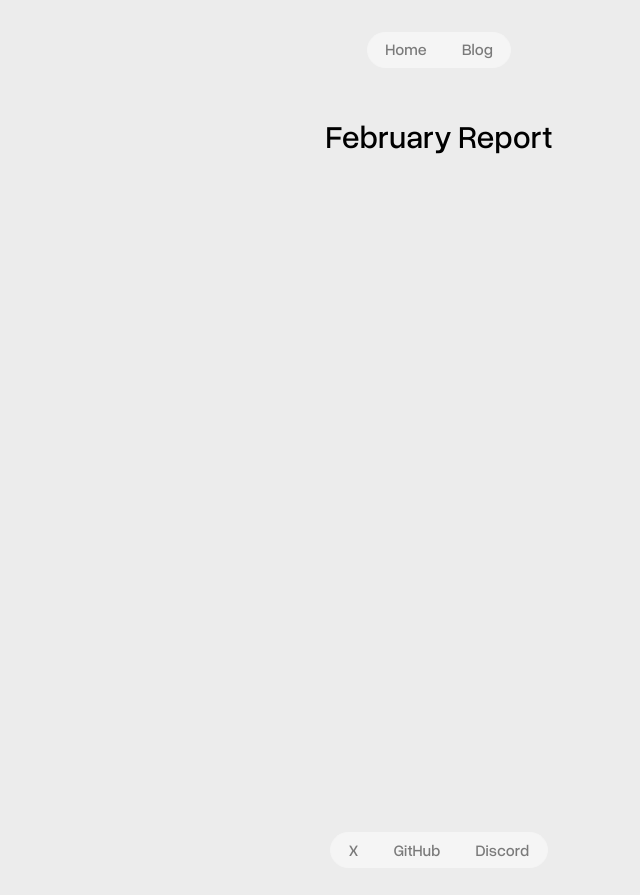
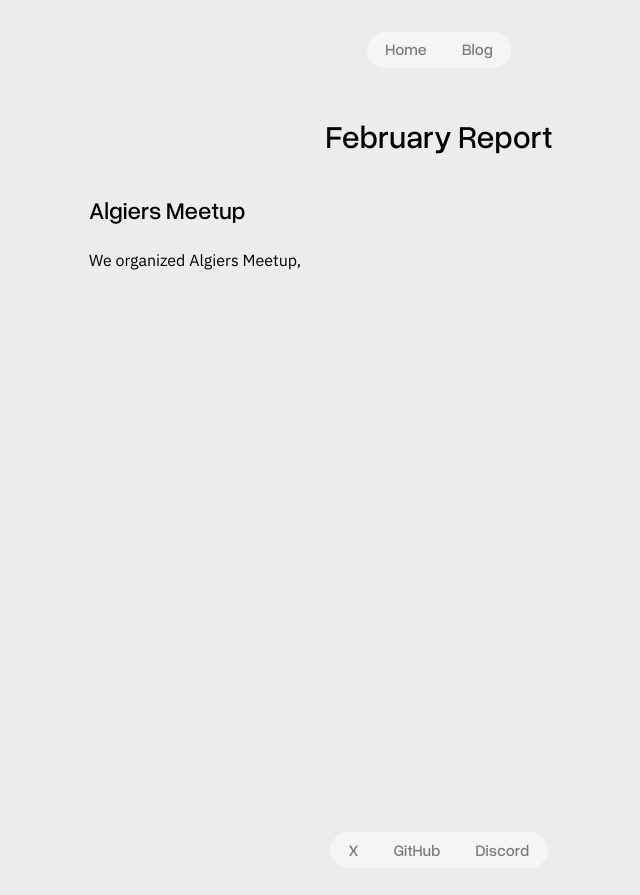
Before and after one commit to e11iptic/e11iptic.github.io, a Jekyll site: the page built from _posts/2026-02-28-feb-26-report.md, in a window 1280 px wide. Shown: the top 895 px of the page, without its empty margins (201-841 px from the left). Built offline with Jekyll 4.4.1, drawn with Linux system fonts in a browser that asks for light colours.

Commit message:
Minor fix

```diff
--- a/_posts/2026-02-28-feb-26-report.md
+++ b/_posts/2026-02-28-feb-26-report.md
@@ -3,3 +3,7 @@ layout: post
 title: "February Report"
 date: 2026-02-28
 ---
+
+## Algiers Meetup
+
+We organized Algiers Meetup,
```
